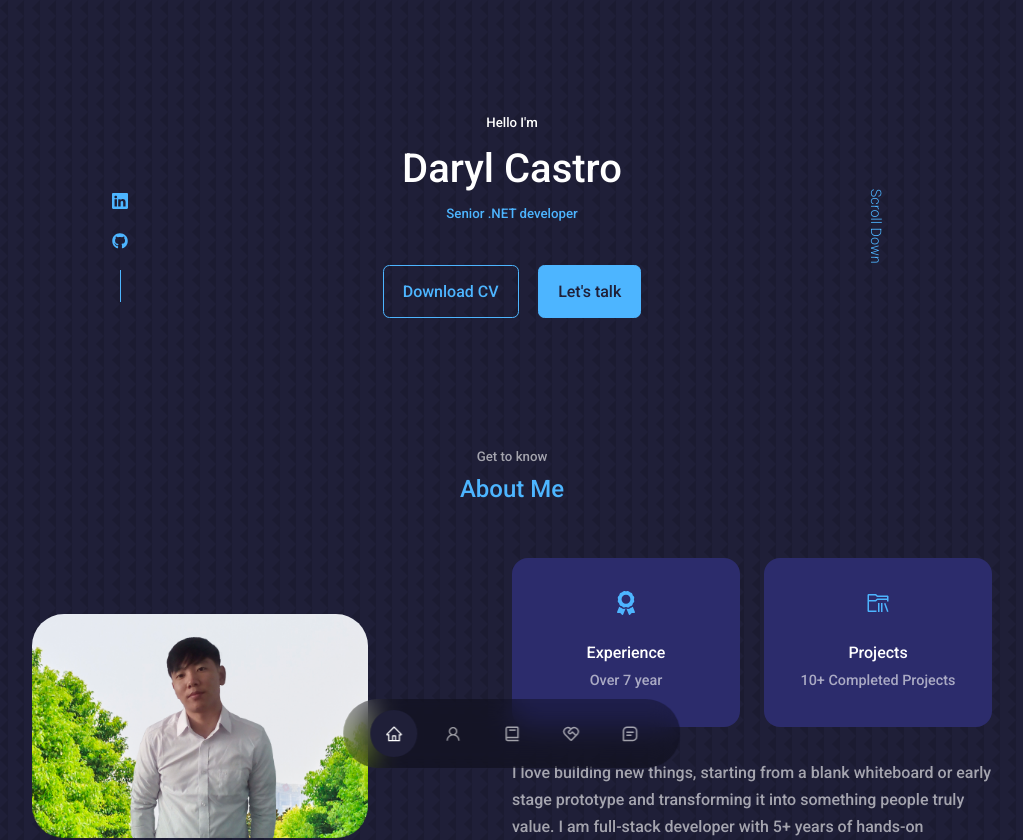
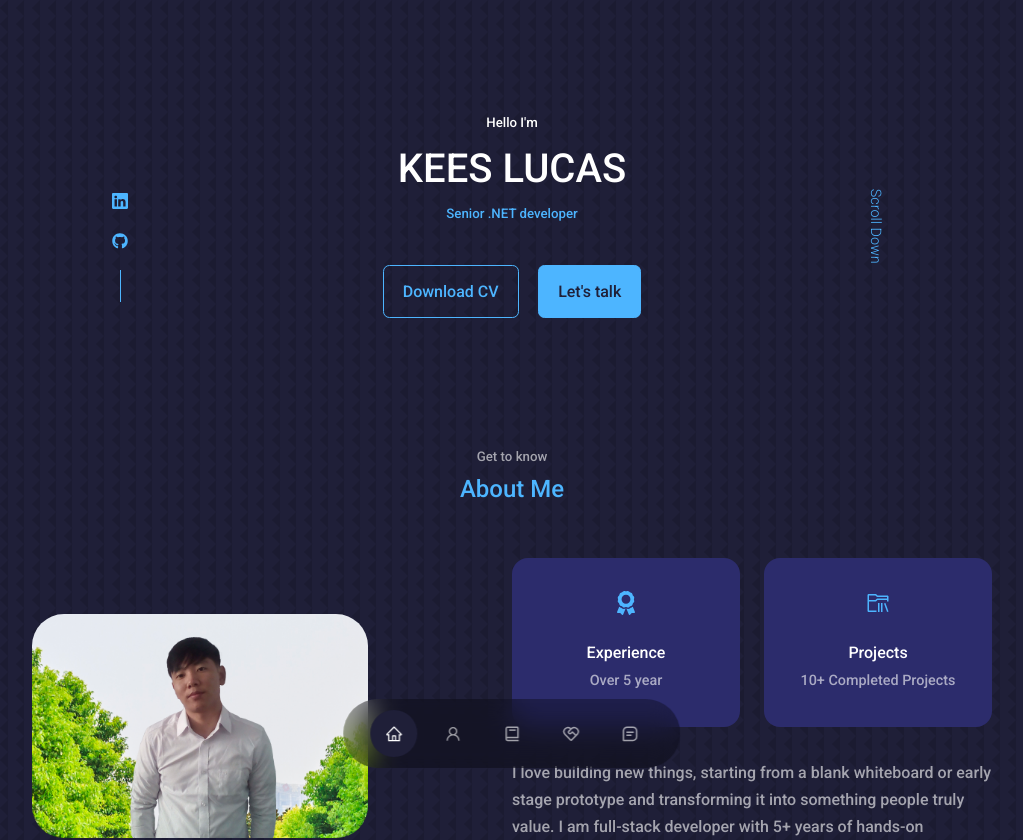
Before and after one commit to keeslucas/profile, a React (Create React App) app: page / in a window 1280 px wide. Shown: the top 840 px of the page, without its empty margins (128-1151 px from the left). Built offline with nearby package versions, Linux system fonts and the light colour scheme.

Commit message:
Updated some features

```diff
--- a/src/components/header/Header.jsx
+++ b/src/components/header/Header.jsx
@@ -8,7 +8,7 @@ const Header = () => {
     <header id="home">
       <div className="container header__container">
         <h5>Hello I'm</h5>
-        <h1>Daryl Castro</h1>
+        <h1>KEES LUCAS</h1>
         <h5 className="text-light">Senior .NET developer</h5>
         <CTA />
         <a href="#contact" className="scroll__down">
--- a/src/components/intro/Intro.jsx
+++ b/src/components/intro/Intro.jsx
@@ -24,7 +24,7 @@ const Intro = () => {
             <article className="about__card">
               <FaAward className="about__icon" />
               <h5>Experience</h5>
-              <small>Over 7 year</small>
+              <small>Over 5 year</small>
             </article>
             <article className="about__card">
               <VscFolderLibrary className="about__icon" />
```
